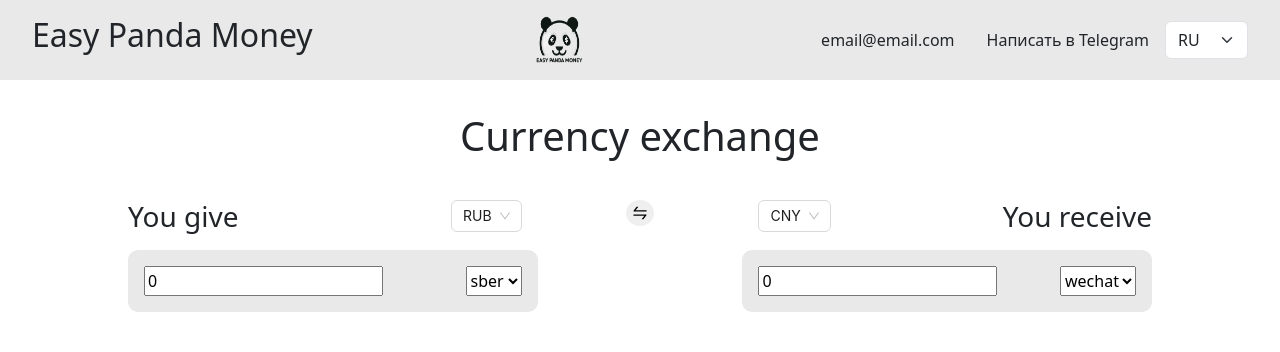
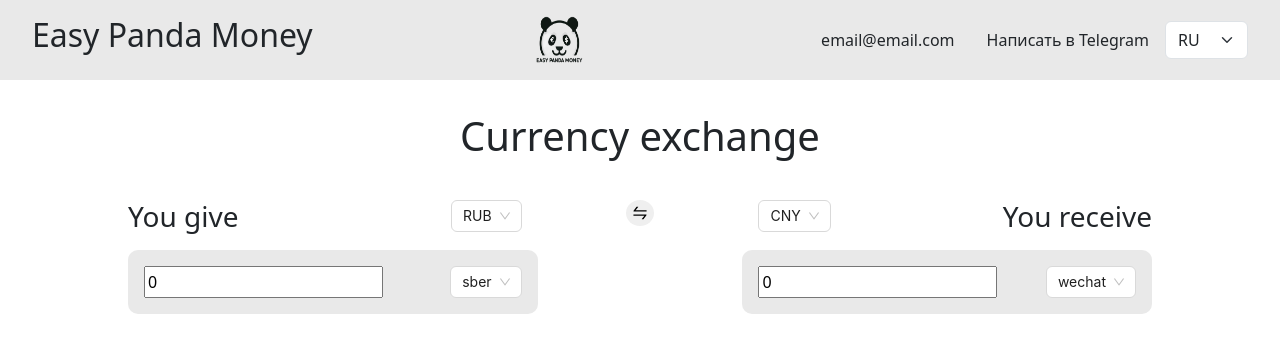
Before and after one commit to senak322/easypanda, a React (Create React App) app: page / in a window 1280 px wide. Shown: the top 352 px of the page. Built offline with nearby package versions, Linux system fonts and the light colour scheme.

Commit message:
fix bank for currency select

```diff
--- a/src/App.js
+++ b/src/App.js
@@ -96,6 +96,8 @@ function App() {
         bankReceive={bankReceive}
         onGiveBankChange={onGiveBankChange}
         onReceiveBankChange={onReceiveBankChange}
+        setBankGive={setBankGive}
+        setBankReceive={setBankReceive}
       />
     </div>
   );
--- a/src/Currency/Currency.jsx
+++ b/src/Currency/Currency.jsx
@@ -2,6 +2,7 @@ import { useCallback, useEffect, useState } from "react";
 import "./Currency.css";
 import CurrencyTitle from "../CurrencyTitle/CurrencyTitle";
 import CurrencySelect from "../CurrencySelect/CurrencySelect";
+import { Select } from "antd";
 
 function Currency({
   title,
@@ -13,6 +14,7 @@ function Currency({
   banks,
   selectedBank,
   onBankChange,
+  setBank,
 }) {
   const [correctBanks, setCorrectBanks] = useState([]);
   const allCurrencies = ["RUB", "CNY", "IDR", "GEL"];
@@ -32,10 +34,27 @@ function Currency({
     }
   }, [selectedCurrency, banks]);
 
+  const makeDefaultBank = useCallback(() => {
+    if (selectedCurrency === "RUB") {
+      return "sber";
+    } else if (selectedCurrency === "CNY") {
+      return "wechat";
+    } else if (selectedCurrency === "IDR") {
+      return "mega";
+    } else if (selectedCurrency === "GEL") {
+      return "bog";
+    }
+  }, [selectedCurrency]);
+
   useEffect(() => {
     const banks = chooseBanksForCountry();
     setCorrectBanks(banks);
-  }, [chooseBanksForCountry]);
+  }, [chooseBanksForCountry, makeDefaultBank]);
+
+  useEffect(() => {
+    const defaultBankForState = makeDefaultBank();
+    setBank(defaultBankForState);
+  }, [selectedCurrency, makeDefaultBank]);
 
   return (
     <div className="currency">
@@ -68,16 +87,15 @@ function Currency({
           value={sum}
           onChange={(e) => changeSum(e.target.value)}
         />
-        <select
+        <Select
           value={selectedBank}
-          onChange={(e) => onBankChange(e.target.value)}
-        >
-          {correctBanks.map((bank) => (
-            <option key={bank} value={bank}>
-              {bank}
-            </option>
-          ))}
-        </select>
+          onChange={onBankChange}
+          options={correctBanks.map((bank) => ({
+            key: bank,
+            value: bank,
+            label: bank,
+          }))}
+        ></Select>
       </div>
     </div>
   );
--- a/src/Main/Main.jsx
+++ b/src/Main/Main.jsx
@@ -17,7 +17,9 @@ function Main({
   bankGive,
   bankReceive,
   onGiveBankChange,
-  onReceiveBankChange
+  onReceiveBankChange,
+  setBankGive,
+  setBankReceive
 }) {
   return (
     <main className="main">
@@ -32,7 +34,8 @@ function Main({
           changeSum={changeGive}
           banks={banks}
           selectedBank={bankGive}
-          onBankChange={onGiveBankChange}
+          onBankChange={onGiveBankChange}setBank={setBankGive}
+
         />
         <button onClick={reverseCurrency} className="main__arrow-btn" type="button"><SwapOutlined/></button>
         <Currency
@@ -45,6 +48,7 @@ function Main({
           banks={banks}
           selectedBank={bankReceive}
           onBankChange={onReceiveBankChange}
+          setBank={setBankReceive}
         />
       </CurrencyConverter>
     </main>
```
